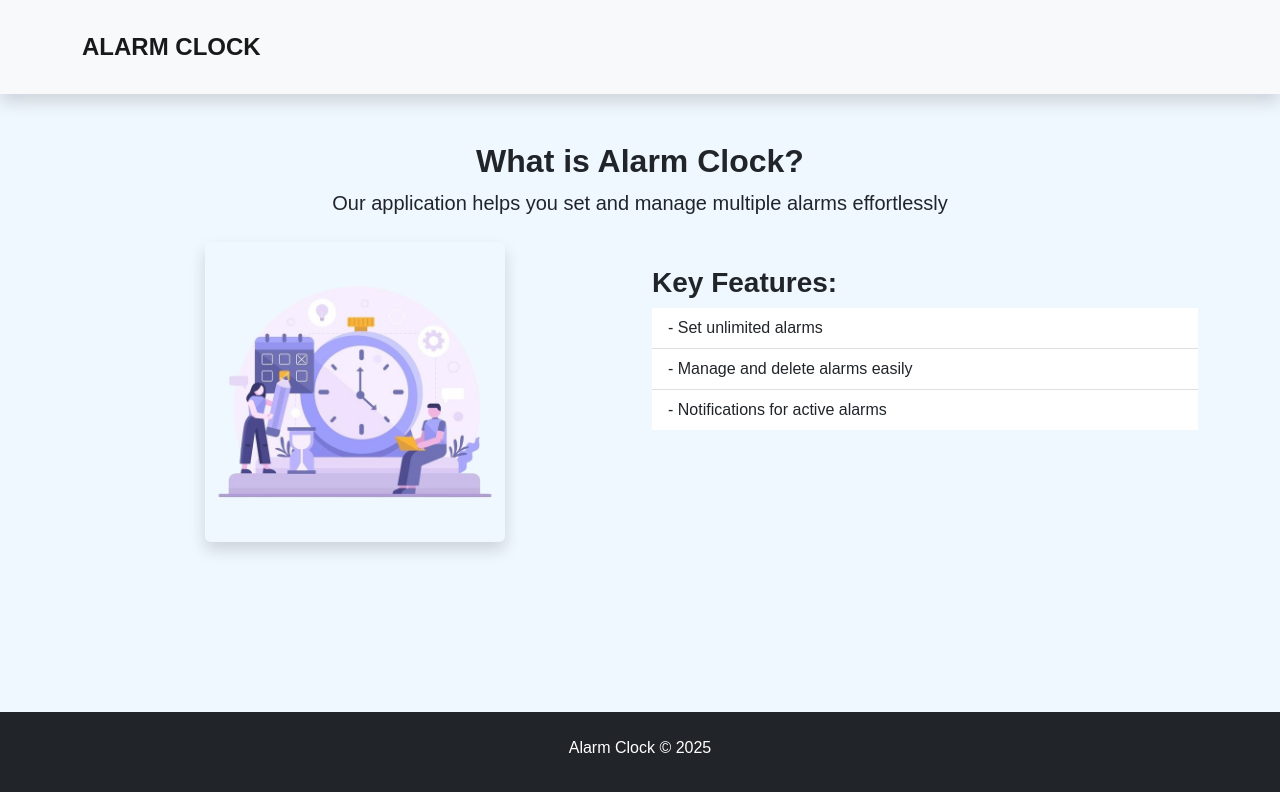
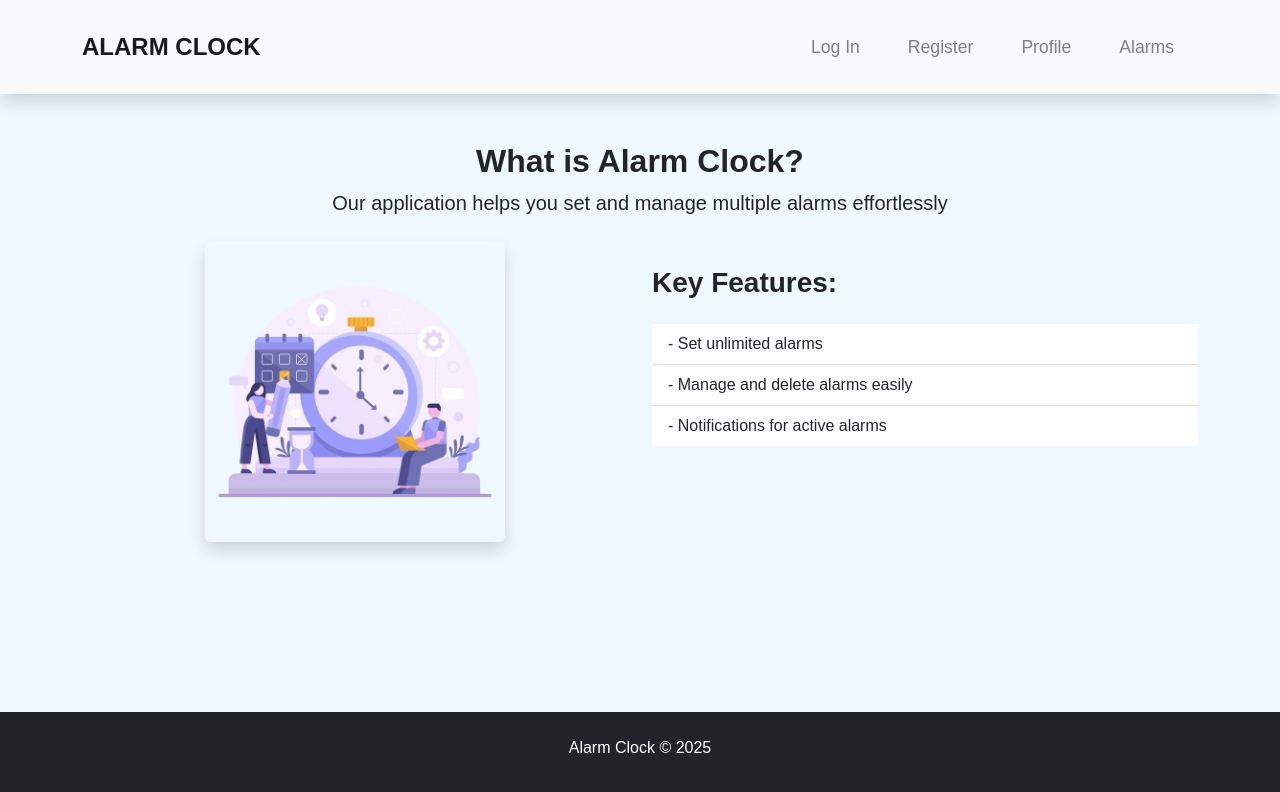
Before and after one commit to ccartix/Alarm-clock, a plain HTML site: page html/about.html in a window 1280 px wide. Drawn offline with nearby package versions, Linux system fonts and the light colour scheme.

Commit message:
Update about.html

```diff
--- a/html/about.html
+++ b/html/about.html
@@ -12,6 +12,25 @@
         <nav class="navbar navbar-expand-lg navbar-light">
             <div class="container">
                 <a class="navbar-brand" href="../index.html">ALARM CLOCK</a>
+                <button class="navbar-toggler" type="button" data-bs-toggle="collapse" data-bs-target="#navbarNav" aria-controls="navbarNav" aria-expanded="false" aria-label="Toggle navigation">
+                    <span class="navbar-toggler-icon"></span>
+                </button>
+                <div class="collapse navbar-collapse" id="navbarNav">
+                    <ul class="navbar-nav ms-auto">
+                        <li class="nav-item">
+                            <a class="nav-link" href="login.html">Log In</a>
+                        </li>
+                        <li class="nav-item">
+                            <a class="nav-link" href="register.html">Register</a>
+                        </li>
+                        <li class="nav-item">
+                            <a class="nav-link" href="profile.html">Profile</a>
+                        </li>
+                        <li class="nav-item">
+                            <a class="nav-link" href="alarm.html">Alarms</a>
+                        </li>
+                    </ul>
+                </div>
             </div>
         </nav>
     </header>
@@ -25,7 +44,7 @@
             </div>
             <div class="col-md-6 text-start">
                 <h3 class="fw-bold mt-4">Key Features:</h3>
-                <ul class="list-group list-group-flush">
+                <ul class="list-group list-group-flush mt-4">
                     <li class="list-group-item"> - Set unlimited alarms</li>
                     <li class="list-group-item"> - Manage and delete alarms easily</li>
                     <li class="list-group-item"> - Notifications for active alarms</li>
```
